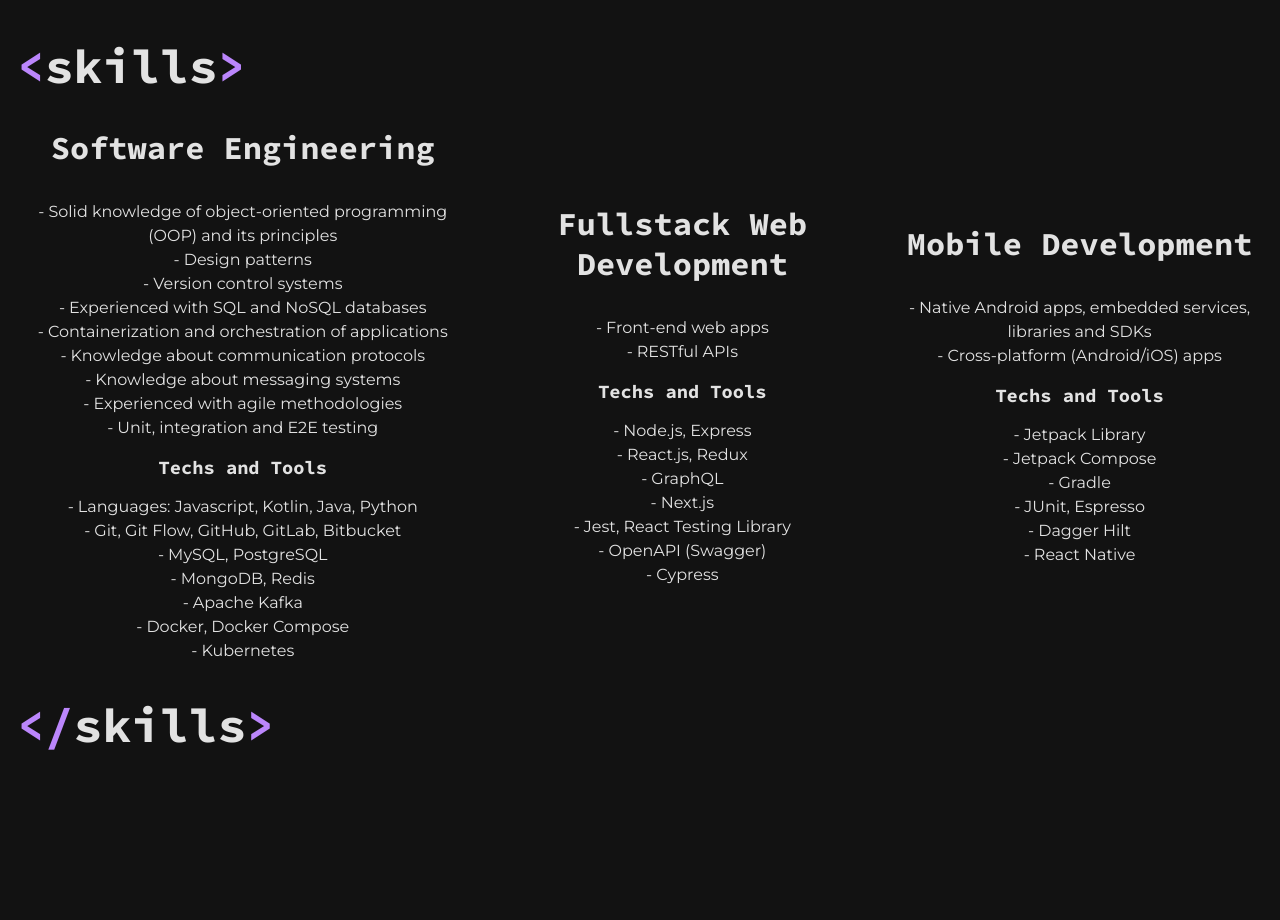
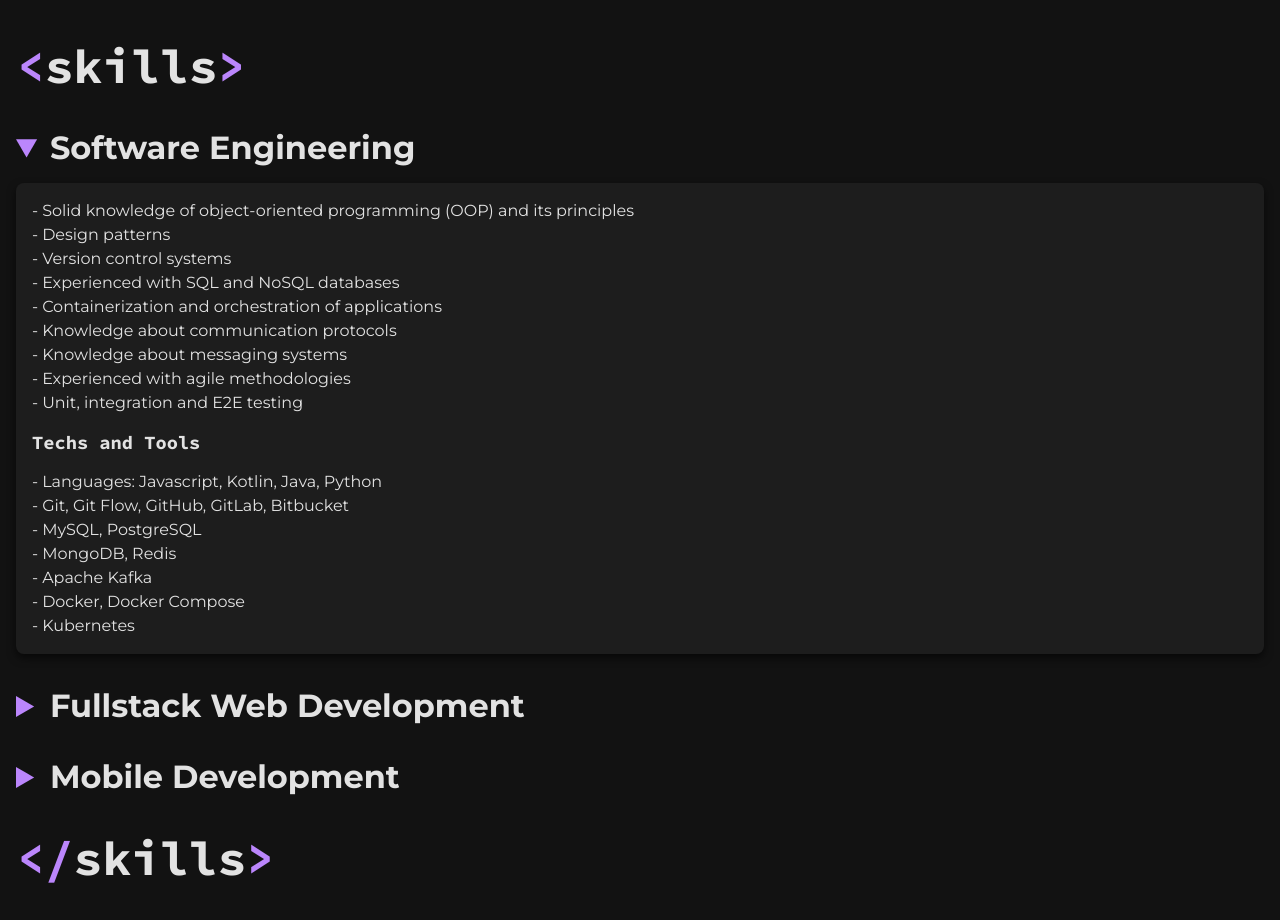
Before and after one commit to giovannifiori/my-website, a Next.js app: page / in a window 1280 px wide. Shown: the part 1260-2180 px from the top of the page. Before the commit the page ends 2047 px from the top, so only its background shows below. Built offline with nearby package versions, Linux system fonts and the light colour scheme.

Commit message:
Refactor skills section

```diff
--- a/components/Skills/Skills.module.scss
+++ b/components/Skills/Skills.module.scss
@@ -1,13 +1,8 @@
 @import "../../styles/mixins";
 
 .container {
-  @include flexCenteredRow;
-  justify-content: space-between;
+  display: flex;
+  flex-direction: column;
+  align-items: start;
   gap: 2rem;
 }
-
-@media screen and (max-width: 1024px) {
-  .container {
-    flex-direction: column;
-  }
-}
--- a/components/Skills/index.tsx
+++ b/components/Skills/index.tsx
@@ -8,6 +8,7 @@ const Skills = () => (
     <Section title="skills">
       <div className={styles.container}>
         <SkillsRay
+            open
             title="Software Engineering"
             items={[
               {
--- a/components/SkillsRay/SkillsRay.module.scss
+++ b/components/SkillsRay/SkillsRay.module.scss
@@ -1,23 +1,35 @@
 @import '../../styles/mixins.scss';
+@import '../../styles/colors.scss';
+
+.container {
+  width: 100%;
+
+  & summary {
+    &::marker, &::-webkit-details-marker {
+      color: $primaryColor;
+    }
+  }
+}
 
 .title {
   font-size: 2rem;
-  text-align: center;
-  margin-bottom: 2rem;
+  font-weight: 700;
+  cursor: pointer;
 }
 
-.itemsContainer {
-  @include flexCenteredColumn;
+.content {
+  margin-top: 1rem;
+  background-color: $surface;
+  padding: 1rem;
+  border-radius: 0.5rem;
+  box-shadow: 0 4px 8px 0 rgba(0, 0, 0, 0.6);
 }
 
 .groupTitle {
   margin: 1rem 0;
 }
 
-.item {
-  text-align: center;
-  &:before {
+.item:before {
     content: "-";
     margin-right: 0.25rem;
-  }
 }
--- a/components/SkillsRay/index.tsx
+++ b/components/SkillsRay/index.tsx
@@ -9,20 +9,23 @@ type SkillItemGroup = {
 
 type Props = {
   title: string,
-  items: SkillItemGroup[]
+  items: SkillItemGroup[],
+  open?: boolean,
 }
 
-const SkillsRay = ({title, items = []}: Props) => {
+const SkillsRay = ({title, items = [], open}: Props) => {
   return (
-      <div className={styles.container}>
-        <h2 className={styles.title}>{title}</h2>
+      <details open={open} className={styles.container}>
+        <summary className={styles.title}>{title}</summary>
+        <div className={styles.content}>
           {items.map(({title: groupTitle, items: groupItems}, idx) => (
-            <div key={idx} className={styles.itemsContainer}>
+              <div key={idx}>
                 {groupTitle && <h3 className={styles.groupTitle}>{groupTitle}</h3>}
                 {groupItems.map((item, idx) => <p key={idx} className={styles.item}>{item}</p>)}
               </div>
           ))}
         </div>
+      </details>
   );
 }
 
```
Lines whose indentation alone changed are shown as unchanged.
